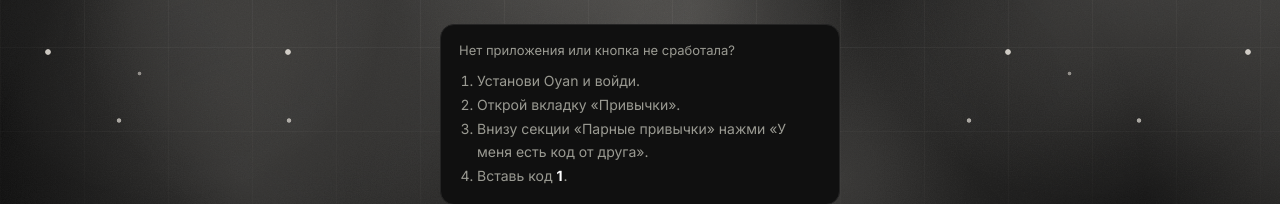
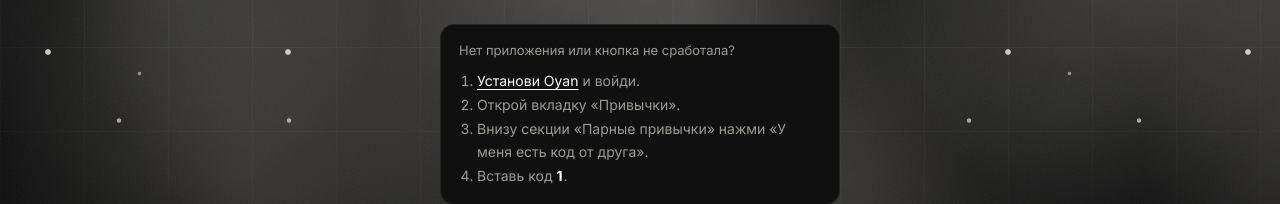
Before and after one commit to Kultimov9/Oyan-landing, a Vue app: page /join/1 in a window 1280 px wide. Shown: the part 500-704 px from the top of the page. Built offline with nearby package versions, Linux system fonts and the light colour scheme; no server answers.

Commit message:
add deeplink appstore

```diff
--- a/src/i18n.js
+++ b/src/i18n.js
@@ -164,7 +164,8 @@
       copy: 'Кодты көшіру',
       copied: 'Код көшірілді',
       stepsTitle: 'Қосымша жоқ па немесе түйме жұмыс істемеді ме?',
-      step1: 'Oyan-ды орнатып, аккаунтқа кір.',
+      step1Link: 'Oyan-ды орнатып',
+      step1Rest: ', аккаунтқа кір.',
       step2: '«Әдеттер» қойындысын аш.',
       step3: '«Жұптық әдеттер» бөлімінің төменінде «Досымның коды бар» дегенді бас.',
       step4: 'Кодты қой:',
@@ -340,7 +341,8 @@
       copy: 'Скопировать код',
       copied: 'Код скопирован',
       stepsTitle: 'Нет приложения или кнопка не сработала?',
-      step1: 'Установи Oyan и войди.',
+      step1Link: 'Установи Oyan',
+      step1Rest: ' и войди.',
       step2: 'Открой вкладку «Привычки».',
       step3: 'Внизу секции «Парные привычки» нажми «У меня есть код от друга».',
       step4: 'Вставь код',
--- /dev/null
+++ b/src/lib/links.js
@@ -0,0 +1,9 @@
+// Ссылки на магазины приложений — в одном месте, чтобы главная и страница
+// приглашения не разошлись при следующей смене адреса.
+//
+// Ссылка без кода страны (/app/id…): App Store сам откроет витрину того,
+// кто нажал, — для посетителей из Казахстана, России и других стран.
+export const APP_STORE_URL = 'https://apps.apple.com/app/id6789264974'
+
+// Появится, когда выйдет версия для Android.
+export const GOOGLE_PLAY_URL = ''
--- a/src/views/HomeView.vue
+++ b/src/views/HomeView.vue
@@ -156,6 +156,7 @@
 import PhoneJourney from '../components/PhoneJourney.vue'
 import { useScrollProgress } from '../composables/useScrollProgress'
 import LangSwitch from '../components/LangSwitch.vue'
+import { APP_STORE_URL, GOOGLE_PLAY_URL } from '../lib/links'
 import { t, locale, applyDocumentLocale } from '../i18n'
 
 const year = new Date().getFullYear()
@@ -167,7 +168,7 @@
 const STORES = [
   {
     key: 'ios',
-    url: '',
+    url: APP_STORE_URL,
     primary: true,
     keySoon: 'cta.appStore',
     keyReady: 'cta.appStoreReady',
@@ -175,7 +176,7 @@
   },
   {
     key: 'android',
-    url: '',
+    url: GOOGLE_PLAY_URL,
     primary: false,
     keySoon: 'cta.googlePlay',
     keyReady: 'cta.googlePlayReady',
--- a/src/views/JoinView.vue
+++ b/src/views/JoinView.vue
@@ -18,7 +18,11 @@
       <div class="steps">
         <p class="steps-title">{{ t('join.stepsTitle') }}</p>
         <ol>
-          <li>{{ t('join.step1') }}</li>
+          <li>
+            <a :href="APP_STORE_URL" target="_blank" rel="noopener" class="store-link">{{
+              t('join.step1Link')
+            }}</a>{{ t('join.step1Rest') }}
+          </li>
           <li>{{ t('join.step2') }}</li>
           <li>{{ t('join.step3') }}</li>
           <li>{{ t('join.step4') }} <b>{{ code }}</b>.</li>
@@ -35,6 +39,7 @@
 import { useRoute } from 'vue-router'
 import eye from '../assets/eye.png'
 import { t } from '../i18n'
+import { APP_STORE_URL } from '../lib/links'
 
 const route = useRoute()
 const code = computed(() => String(route.params.code || ''))
@@ -151,6 +156,13 @@
   font-size: 14px;
   line-height: 1.7;
 }
+/* Ссылка на App Store внутри шага: подчёркнута, чтобы отличалась от текста
+   в списке, где всё остальное серое и некликабельное. */
+.store-link {
+  color: #fff;
+  text-decoration: underline;
+  text-underline-offset: 3px;
+}
 .steps b {
   color: #fff;
   letter-spacing: 0.08em;
```
